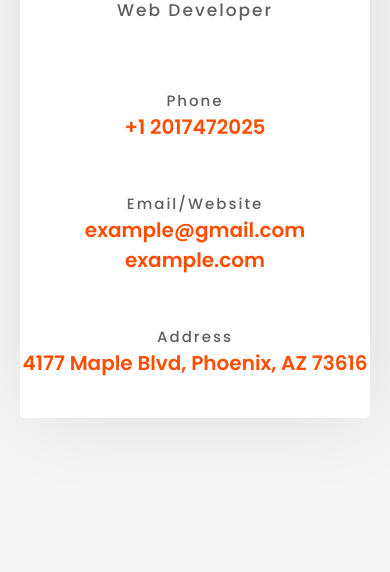
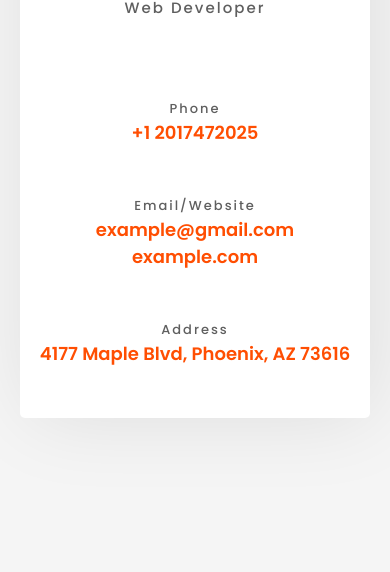
Before and after one commit to myvisitingcard/johndoe, a plain HTML site: page index.html in a window 390 px wide. Shown: the part 272-844 px from the top of the page. Drawn offline with Linux system fonts and the light colour scheme.

Commit message:
Update style.css
Add Responsiveness

```diff
--- a/style.css
+++ b/style.css
@@ -92,3 +92,17 @@ body {
   transition: 0.3s;
   color: #8d2a00;
 }
+@media (max-width: 600px) {
+  .title h1 {
+    font-size: 42px;
+  }
+  .title p {
+    font-size: 15px;
+  }
+  .sub-title {
+    font-size: 13px;
+  }
+  .lowerSection a {
+    font-size: 18px;
+  }
+}
```
